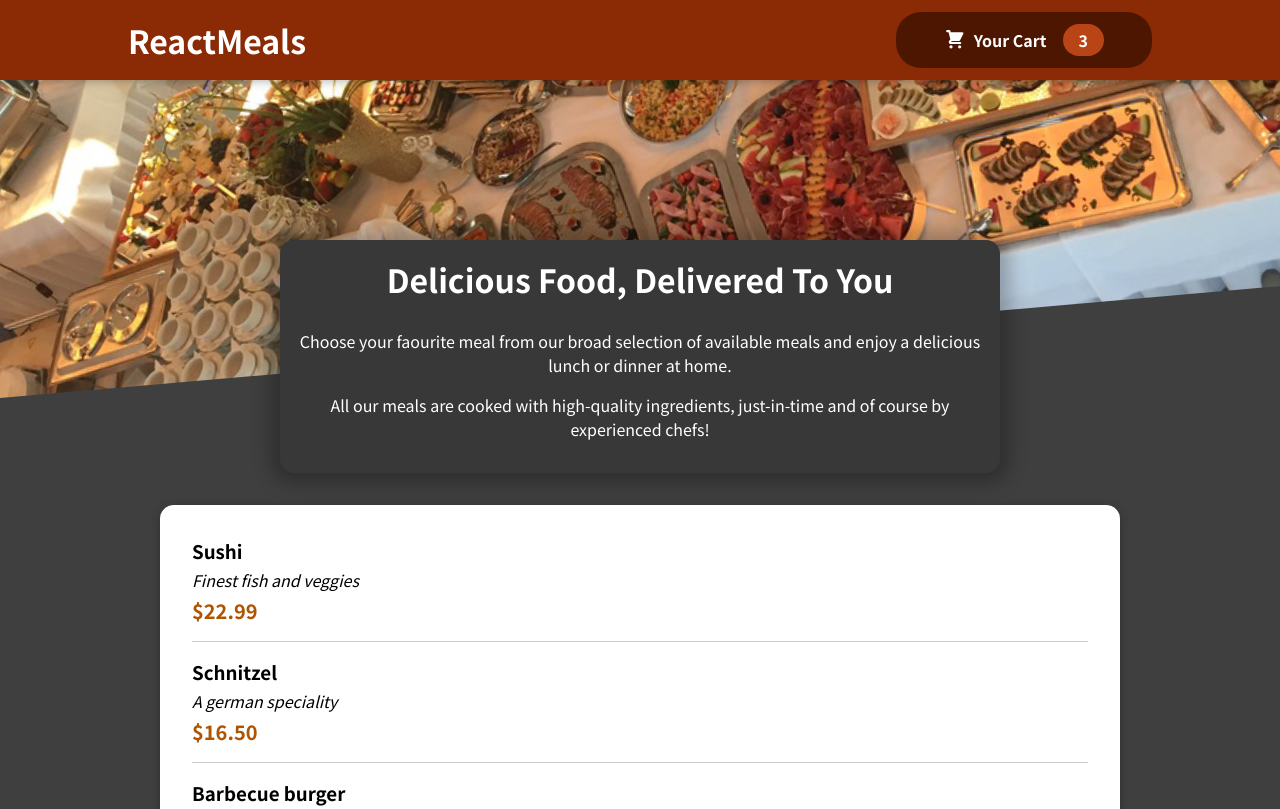
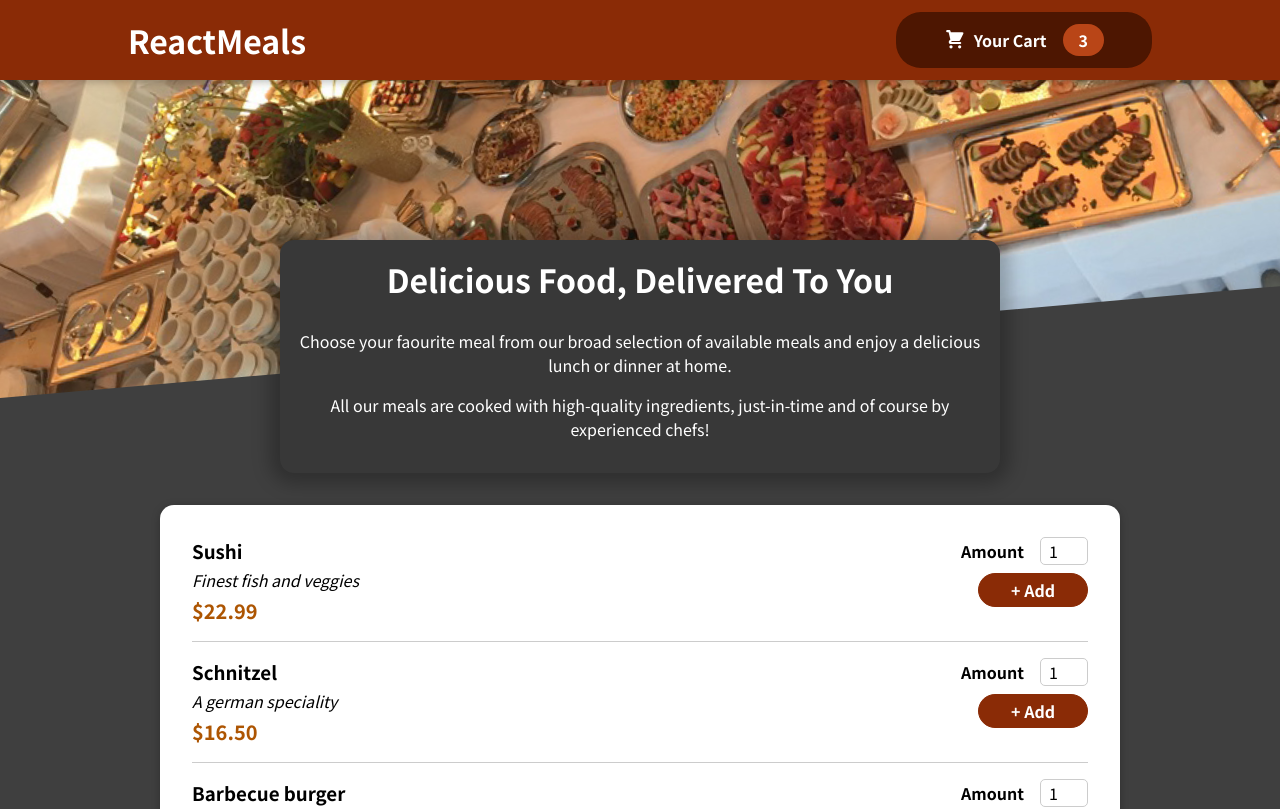
Before and after one commit to AbhayPatil-005/ReactJS-miniProjects, a React (Vite) app in the folder 06_Restaurant_App_project/: page / in a window 1280 px wide. Shown: the top 809 px of the page. Built offline with nearby package versions, Linux system fonts and the light colour scheme.

Commit message:
Restaurant Project - Added a form component

```diff
--- a/06_Restaurant_App_project/src/Meals/MealItem/MealItem.jsx
+++ b/06_Restaurant_App_project/src/Meals/MealItem/MealItem.jsx
@@ -1,4 +1,5 @@
 import classes from './MealItem.module.css'
+import MealItemForm from './MealItemForm';
 
 const MealItem = props=>{
     const price = `$${props.price.toFixed(2)}`;
@@ -11,7 +12,7 @@
                 <div className={classes.price}>{price}</div>
             </div>
             <div>
-
+                <MealItemForm/>
             </div>
         </li>
     )
--- a/06_Restaurant_App_project/src/Meals/MealItem/MealItemForm.jsx
+++ b/06_Restaurant_App_project/src/Meals/MealItem/MealItemForm.jsx
@@ -0,0 +1,21 @@
+import classes from './MealItemForm.module.css'
+import Input from '../../UI/Input'
+
+const MealItemForm=props=>{
+    return <form className={classes.form}>
+        <Input
+        label="Amount"
+        input={{
+            id:'amount',
+            type:'number',
+            min:'1',
+            max:'5',
+            step:'1',
+            defaultValue: '1',
+
+        }}/>
+        <button>+ Add</button>
+    </form>
+}
+
+export default MealItemForm
--- /dev/null
+++ b/06_Restaurant_App_project/src/Meals/MealItem/MealItemForm.module.css
@@ -0,0 +1,20 @@
+.form {
+  text-align: right;
+}
+
+.form button {
+  font: inherit;
+  cursor: pointer;
+  background-color: #8a2b06;
+  border: 1px solid #8a2b06;
+  color: white;
+  padding: 0.25rem 2rem;
+  border-radius: 20px;
+  font-weight: bold;
+}
+
+.form button:hover,
+.form button:active {
+  background-color: #641e03;
+  border-color: #641e03;
+}
--- /dev/null
+++ b/06_Restaurant_App_project/src/UI/Input.jsx
@@ -0,0 +1,9 @@
+import classes from'./Input.module.css'
+
+const Input = props =>{
+    return(<div className={classes.input}>
+        <label htmlFor={props.input.id}>{props.label}</label>
+        <input {...props.input} />
+    </div>)
+}
+export default Input
--- /dev/null
+++ b/06_Restaurant_App_project/src/UI/Input.module.css
@@ -0,0 +1,18 @@
+.input {
+  display: flex;
+  align-items: center;
+  margin-bottom: 0.5rem;
+}
+
+.input label {
+  font-weight: bold;
+  margin-right: 1rem;
+}
+
+.input input {
+  width: 3rem;
+  border-radius: 5px;
+  border: 1px solid #ccc;
+  font: inherit;
+  padding-left: 0.5rem;
+}
```
